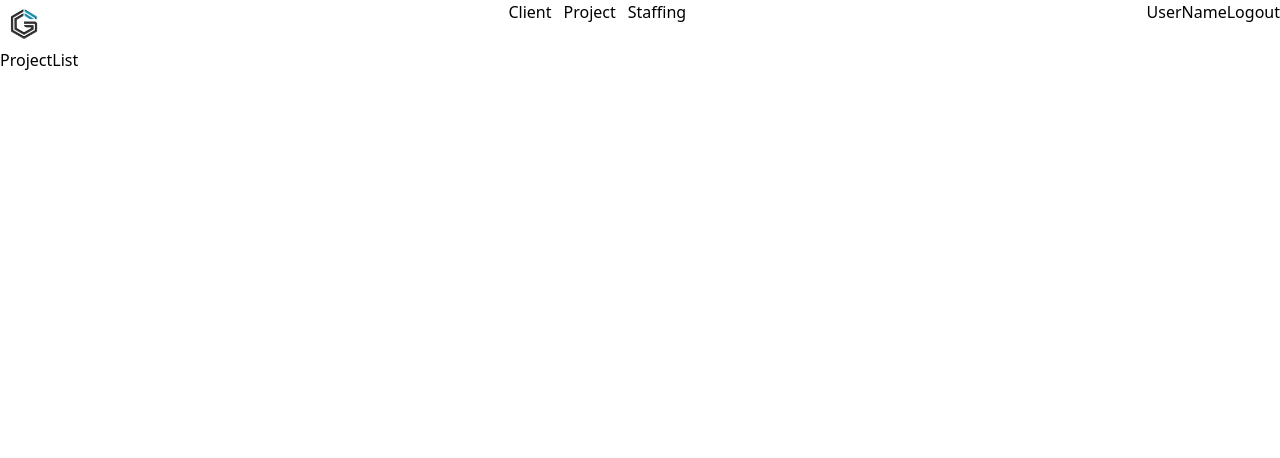
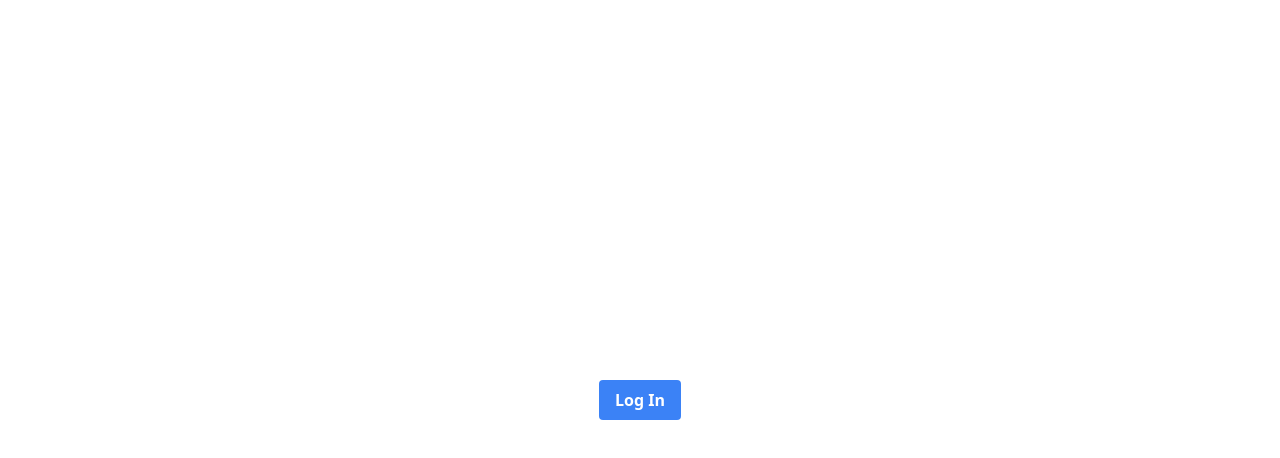
Before and after one commit to sheetal124/project-management, a React (Vite) app: page /home/project in a window 1280 px wide. Before the commit this address led to /home/project/list. Shown: the top 458 px of the page. Built offline with nearby package versions, Linux system fonts and the light colour scheme.

Commit message:
implemented authentication using auth0

```diff
--- a/package.json
+++ b/package.json
@@ -10,6 +10,7 @@
     "preview": "vite preview"
   },
   "dependencies": {
+    "@auth0/auth0-react": "^2.2.3",
     "react": "^18.2.0",
     "react-dom": "^18.2.0",
     "react-router-dom": "^6.20.0"
--- a/src/MainRoutes.tsx
+++ b/src/MainRoutes.tsx
@@ -1,20 +1,36 @@
+import { useAuth0 } from "@auth0/auth0-react"
 import { Navigate, Route, Routes } from "react-router-dom"
+import Client from "./client/Client"
+import Login from "./core/compnents/authentication/Login"
 import Dashboard from "./home/Dashboard"
-import ClientContainer from "./client/ClientContainer"
-import ProjectContainer from "./project/ProjectContainer"
-import StaffingContainer from "./staffing/StaffingContainer"
+import Project from "./project/Project"
+import Staffing from "./staffing/StaffingContainer"
 
 function MainRoutes() {
+    const { isAuthenticated, isLoading } = useAuth0();
+
+    console.log(isAuthenticated, isLoading);
+
+
+    if (isLoading) {
+        return <p>Loading...</p>;
+    }
+
     return (
         <Routes>
-            <Route index element={<Navigate to="/home" />} />
-            <Route path="/home" element={<Dashboard />}>
-                <Route path="client/*" element={<ClientContainer />} />
-                <Route path="project/*" element={<ProjectContainer />} />
-                <Route path="staffing/*" element={<StaffingContainer />} />
-                <Route path='*' element={<p>Page not found</p>}></Route>
-            </Route>
-            <Route path='*' element={<p>Page not found</p>}></Route>
+            <Route path="/" element={<Navigate to="/home" />} />
+            {isAuthenticated ? (
+                <>
+                    <Route path="/home" element={<Dashboard />} >
+                        <Route path="client/*" element={<Client />} />
+                        <Route path="project/*" element={<Project />} />
+                        <Route path="staffing/*" element={<Staffing />} />
+                    </Route>
+                </>
+            ) : (
+                <Route path="*" element={<Login />} />
+            )}
+            <Route path='*' element={<p>Page not found</p>} />
         </Routes>
     )
 }
--- a/src/client/ClientContainer.tsx
+++ b/src/client/Client.tsx
@@ -2,15 +2,14 @@ import { Navigate, Route, Routes } from "react-router-dom"
 import ClientForm from "./clientForm/ClientForm"
 import ClientList from "./clientList/ClientList"
 
-function ClientContainer() {
+function Client() {
     return (
         <Routes>
             <Route path="/" element={<Navigate to="list" />} />
             <Route path="list" element={<ClientList />} />
             <Route path="add" element={<ClientForm />} />
-            <Route path='*' element={<p>Page not found</p>}></Route>
         </Routes>
     )
 }
 
-export default ClientContainer
+export default Client
--- /dev/null
+++ b/src/core/compnents/authentication/Login.tsx
@@ -0,0 +1,12 @@
+import { useAuth0 } from "@auth0/auth0-react";
+function Login() {
+    const { loginWithRedirect } = useAuth0();
+
+    return (
+        <div className="flex h-screen items-center justify-center">
+            <button className="bg-blue-500 hover:bg-blue-700 text-white font-bold py-2 px-4 rounded" onClick={() => loginWithRedirect()}>Log In</button>
+        </div>
+    )
+}
+
+export default Login
--- /dev/null
+++ b/src/core/compnents/authentication/Logout.tsx
@@ -0,0 +1,13 @@
+import { useAuth0 } from "@auth0/auth0-react";
+
+function Logout() {
+    const { logout } = useAuth0();
+
+    return (
+        <button className="bg-blue-500 hover:bg-blue-700 text-white font-bold py-2 px-4 rounded transition-all duration-300" onClick={() => logout({ logoutParams: { returnTo: window.location.origin } })}>
+            Log Out
+        </button>
+    );
+}
+
+export default Logout
--- a/src/core/compnents/header/header.tsx
+++ b/src/core/compnents/header/header.tsx
@@ -1,27 +1,50 @@
-import { Link } from 'react-router-dom'
+import { Link, NavLink, useLocation } from 'react-router-dom'
 import Logo from '../../../assets/images/brand-logo.png'
-function header() {
+import Logout from '../authentication/Logout'
+interface headerProps {
+    userName: string | undefined
+}
+function header({ userName }: headerProps) {
+    const location = useLocation();
+    console.log(location.pathname);
+
+    const isActive = (path: string) => location.pathname === path;
     return (
-        <header className="flex justify-between w-full ">
-            <figure>
-                <img src={Logo} className='h-12 w-12' alt="Brand Logo" />
+        <header className="flex items-center justify-between w-full bg-gradient-to-r from-blue-300 to-blue-500 text-white py-4 px-6">
+            {/* Brand logo */}
+            <figure className="flex-shrink-0">
+                <img src={Logo} className="h-12 w-12 rounded-full" alt="Brand Logo" />
             </figure>
-            <nav>
-                <Link to="client/list">
-                    <span>Client</span>
-                </Link>
-                <Link to="project/list">
-                    <span className="mx-3">Project</span>
-                </Link>
-                <Link to="staffing/list">
-                    <span>Staffing</span>
-                </Link>
+
+            {/* Navigation */}
+            <nav className="flex gap-6">
+                <NavLink
+                    to="client/list"
+                    className={`text-lg font-semibold py-2 px-4 rounded-md transition-all duration-300 ${isActive("/home/client/list") ? "bg-blue-500 hover:bg-blue-600" : "hover:bg-blue-500"}`}
+                >
+                    Client
+                </NavLink>
+                <NavLink
+                    to="project/list"
+                    className={`text-lg font-semibold py-2 px-4 rounded-md transition-all duration-300 ${isActive("/home/project/list") ? "bg-blue-500 hover:bg-blue-600" : "hover:bg-blue-500"}`}
+                >
+                    Project
+                </NavLink>
+                <NavLink
+                    to="staffing/list"
+                    className={`text-lg font-semibold py-2 px-4 rounded-md transition-all duration-300 ${isActive("/home/staffing/list") ? "bg-blue-500 hover:bg-blue-600" : "hover:bg-blue-500"}`}
+                >
+                    Staffing
+                </NavLink>
             </nav>
-            <div>
-                <span>UserName</span>
-                <span>Logout</span>
+
+            {/* User profile details */}
+            <div className="flex items-center">
+                <span className="mr-2 text-lg font-semibold">{userName}</span>
+                <Logout />
             </div>
         </header>
+
     )
 }
 
--- a/src/home/Dashboard.tsx
+++ b/src/home/Dashboard.tsx
@@ -1,11 +1,17 @@
 import { Outlet } from "react-router-dom"
 import Header from "../core/compnents/header/header"
+import { useAuth0 } from "@auth0/auth0-react"
 
 function Dashboard() {
+    const { user } = useAuth0();
+    console.log(user);
+
+    const userName = user?.name;
+
     return (
         <>
             <div>
-                <Header />
+                <Header userName={userName} />
             </div>
             <Outlet />
         </>
--- a/src/main.tsx
+++ b/src/main.tsx
@@ -2,12 +2,21 @@ import React from 'react'
 import ReactDOM from 'react-dom/client'
 import App from './App.tsx'
 import './index.css'
+import { Auth0Provider } from '@auth0/auth0-react';
 import { BrowserRouter } from 'react-router-dom'
 
 ReactDOM.createRoot(document.getElementById('root')!).render(
   <React.StrictMode>
-    <BrowserRouter>
-      <App />
-    </BrowserRouter>
+    <Auth0Provider
+      domain="dev-oxpjw6hgpa5bqqva.us.auth0.com"
+      clientId="V6pui3PHhjRe9m415PZknRgibvVwjl0c"
+      authorizationParams={{
+        redirect_uri: window.location.origin
+      }}
+    >
+      <BrowserRouter>
+        <App />
+      </BrowserRouter>
+    </Auth0Provider>
   </React.StrictMode>,
 )
--- a/src/project/ProjectContainer.tsx
+++ b/src/project/Project.tsx
@@ -2,15 +2,14 @@ import { Navigate, Route, Routes } from "react-router-dom"
 import ProjectList from "./projectList/ProjectList"
 import ProjectForm from "./projectForm/ProjectForm"
 
-function ProjectContainer() {
+function Project() {
     return (
         <Routes>
             <Route path="/" element={<Navigate to="list" />} />
             <Route path="list" element={<ProjectList />} />
             <Route path="add" element={<ProjectForm />} />
-            <Route path='*' element={<p>Page not found</p>}></Route>
         </Routes>
     )
 }
 
-export default ProjectContainer
+export default Project
--- a/src/staffing/StaffingContainer.tsx
+++ b/src/staffing/StaffingContainer.tsx
@@ -2,15 +2,14 @@ import { Navigate, Route, Routes } from "react-router-dom"
 import StaffingList from "./staffingList/StaffingList"
 import StaffingForm from "./staffingForm/StaffingForm"
 
-function StaffingContainer() {
+function Staffing() {
     return (
         <Routes>
             <Route path="/" element={<Navigate to="list" />} />
             <Route path="list" element={<StaffingList />} />
             <Route path="add" element={<StaffingForm />} />
-            <Route path='*' element={<p>Page not found</p>}></Route>
         </Routes>
     )
 }
 
-export default StaffingContainer
+export default Staffing
```
Also changed, not shown: 1 other file (tests, documents, lock files or other folders).
